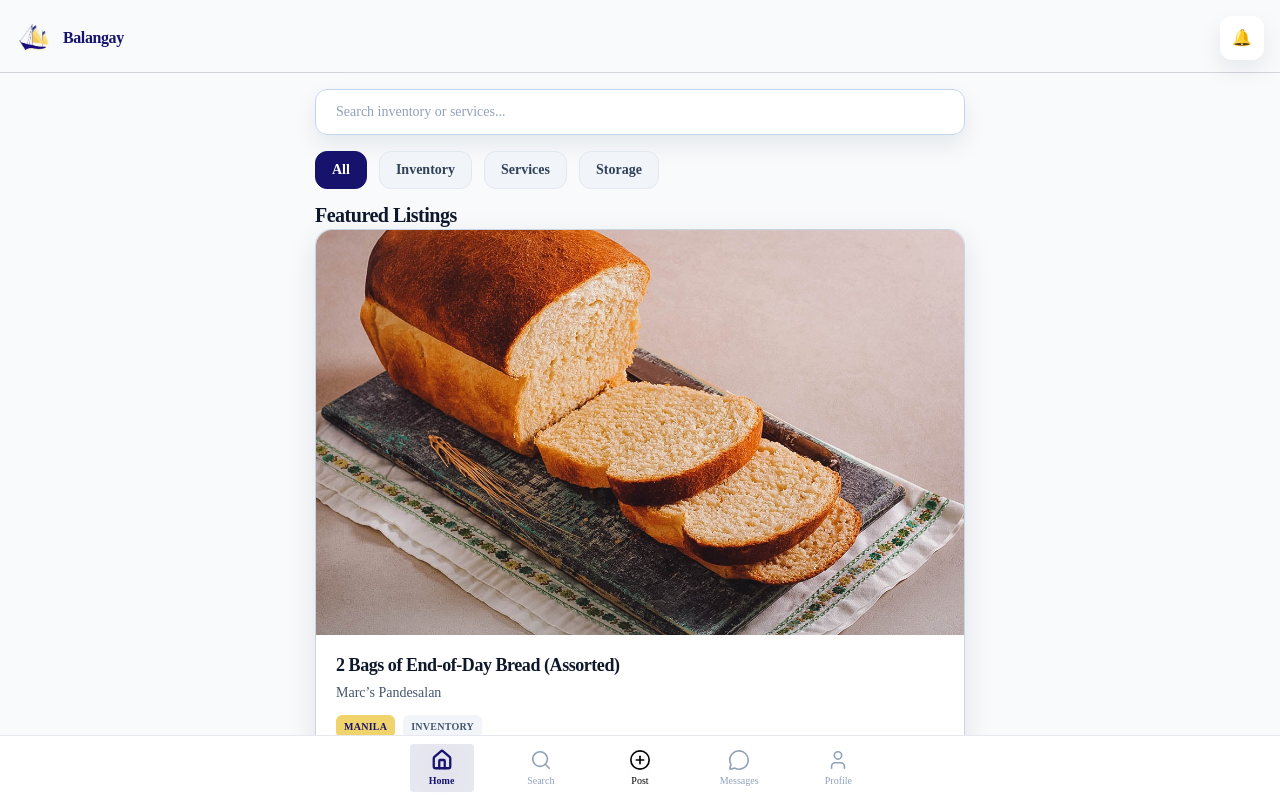
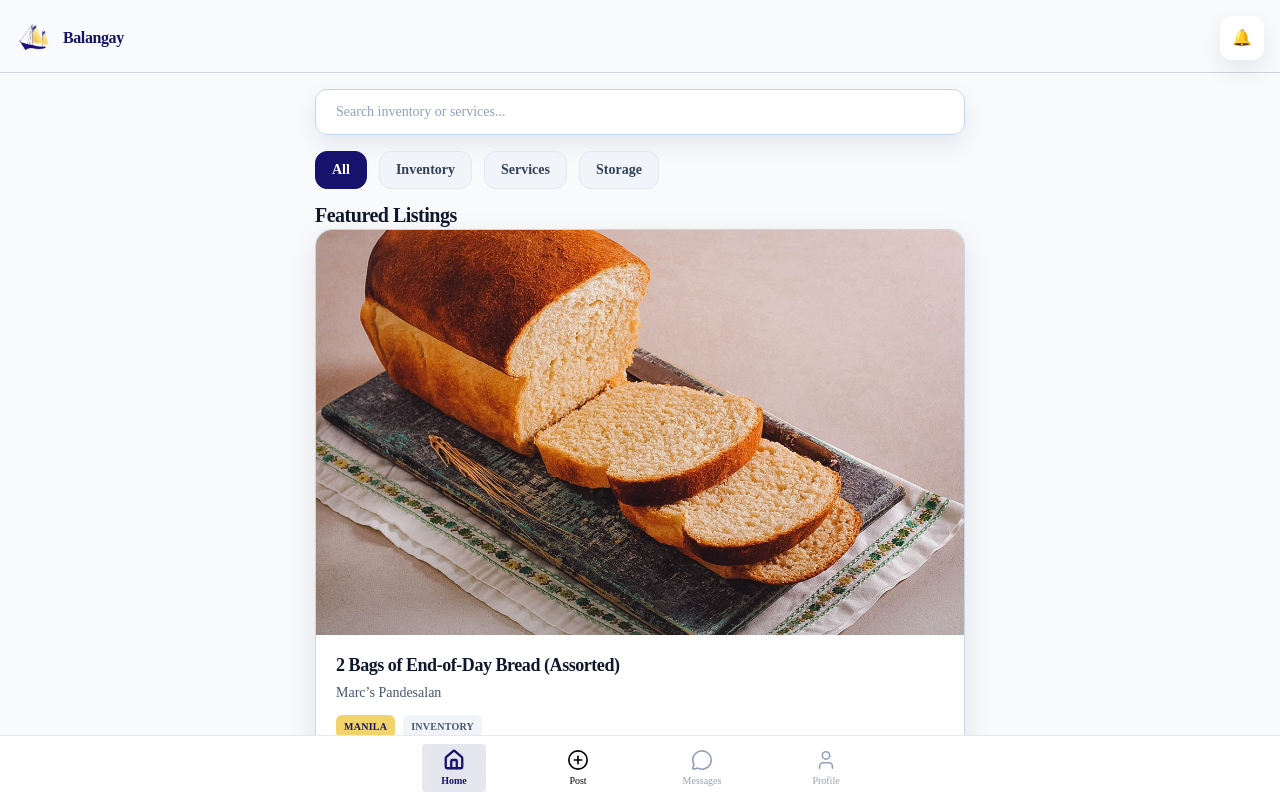
Before and after one commit to CoderTofu/Balangay-Portal, a Next.js app: page /home in a window 1280 px wide. Shown: the top 798 px of the page. Built offline with nearby package versions, Linux system fonts and the light colour scheme; a web font is replaced by a local one.

Commit message:
removed search module

```diff
--- a/components/layout/BottomNav.tsx
+++ b/components/layout/BottomNav.tsx
@@ -22,11 +22,11 @@ const NAV_ITEMS = [
     href: "/home",
     icon: Home,
   },
-  {
-    label: "Search",
-    href: "/search",
-    icon: Search,
-  },
+  // {
+  //   label: "Search",
+  //   href: "/search",
+  //   icon: Search,
+  // },
   {
     label: "Post",
     href: "/post",
```
